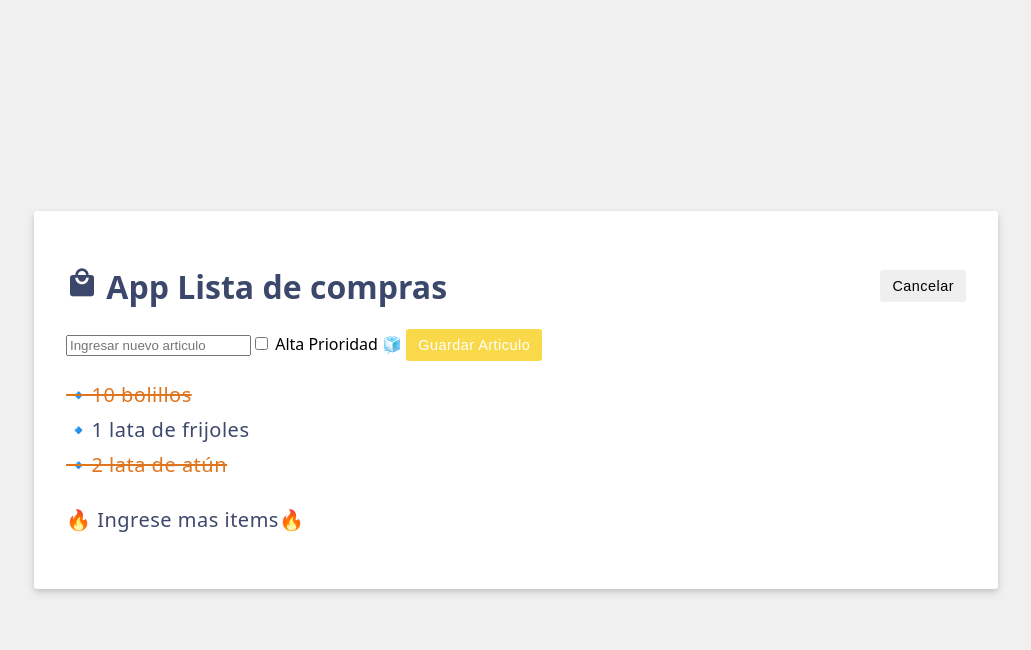
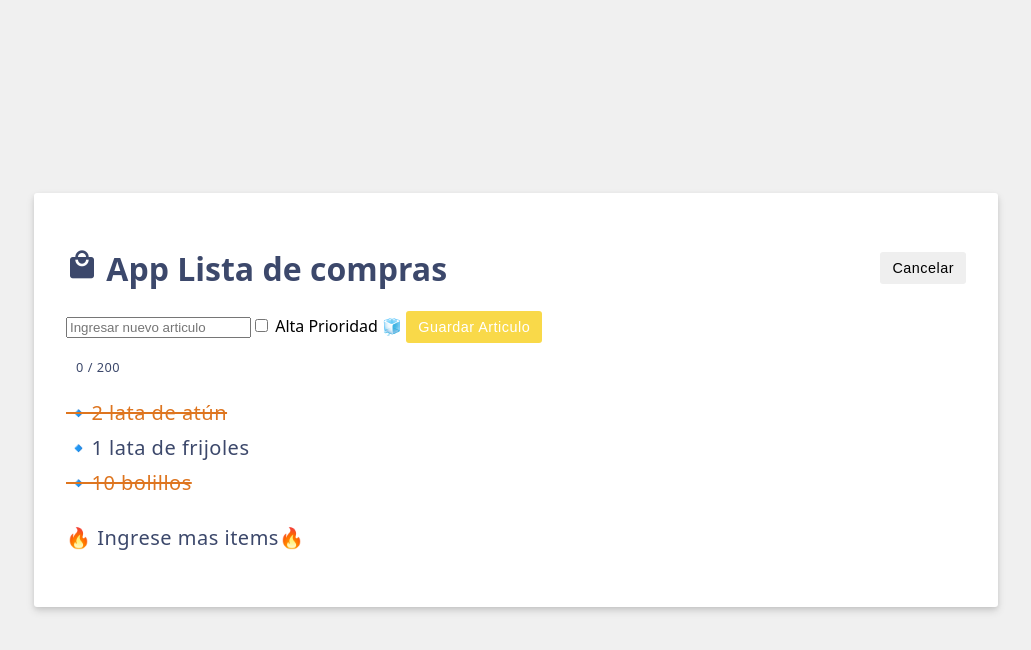
Before and after one commit to Ale1717/VueJS-ShoppingCart, a Vue app: page / in a window 1280 px wide. Both pictures are taken after a click on the button "Agregar Articulo". Shown: the top 650 px of the page, without its empty margins (124-1155 px from the left). Built offline with nearby package versions, Linux system fonts and the light colour scheme.

Commit message:
👽Propiedades computadas - Terminado

```diff
--- a/src/App.vue
+++ b/src/App.vue
@@ -26,7 +26,19 @@ const doEdit = (edit) => {
   editing.value = edit;
   // Limpio el imput de texto
   newItem.value = "";
-}
+};
+// A continuación, creamos una referencia constante llamada characterCount y le pasamos una instancia creada con computed(), que utiliza una función para formar la propiedad computada
+// Creando una propiedad computada
+const characterCount = computed(()=>{
+  // Toda propiedad computada debe regresar un valor
+  return newItem.value.length;
+});
+// Como segundo ejemplo de uso de las propiedades computadas
+// Creando propiedad computada que invierte items de la lista
+const reversedItems = computed(() => {
+  // La forma correcta de emplearlo es de la siguiente manera
+  return [...items.value].reverse();
+});
 </script>
 
 <template>
@@ -50,13 +62,19 @@ const doEdit = (edit) => {
     {{ newItemHighPriority ? "🔥" : "🧊" }}
     <!-- Boton de UI -->
     <button class="btn btn-primary">Guardar Articulo</button>
+   <!--Ahora procederemos a integrar a la plantilla la información de la propiedad computada.-->
+    <!-- Contador -->
+  <p class="counter">
+    {{ characterCount }} / 200
+  </p>
   </form>
   <ul>
+    <!--Por último para usar esto en nuestra plantilla, reemplazaremos la variable que se usa para generar la lista en la interfaz por la propiedad computada.-->
     <li
-    v-for="({ id, label, purchased, highPriority }, index) in items"
+    v-for="({ id, label, purchased, highPriority }, index) in reversedItems"
     v-bind:key="id"
     :class="{ strikeout : purchased, priority: highPriority}"
-    @click="togglePurchased(items[index])"
+    @click="togglePurchased(reversedItems[index])"
     >
       🔹{{ label }}
     </li>
```
